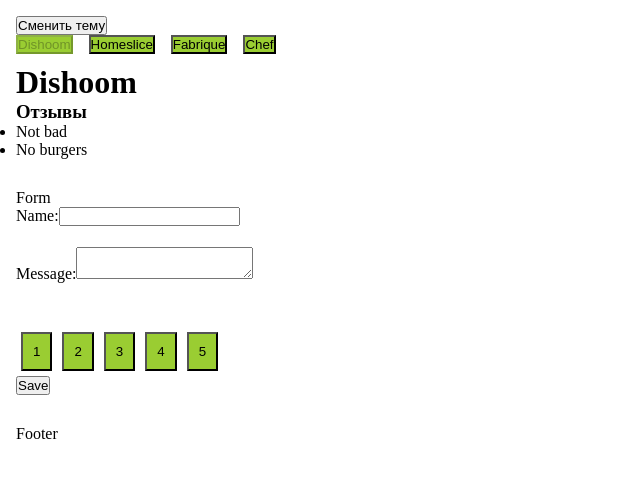
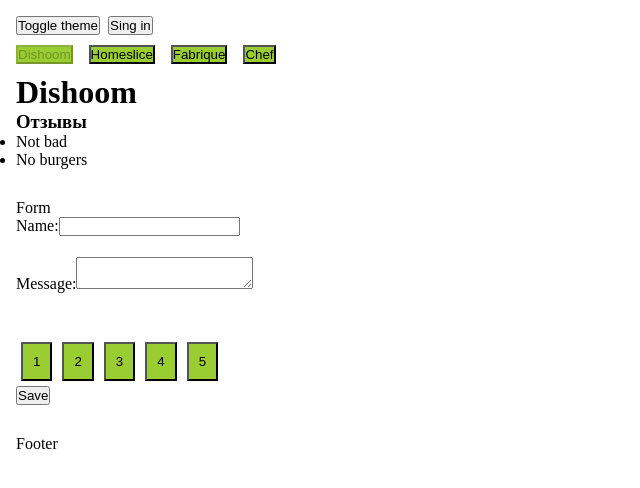
Before and after one commit to vladimirplyukhin89/NextEpisode, a React (Vite) app: page / in a window 1280 px wide. Shown: the top 488 px of the page, without its empty margins (0-640 px from the left). Built offline with nearby package versions, Linux system fonts and the light colour scheme.

Commit message:
feat: Add new context for authorized user

```diff
--- a/src/components/Header/component.jsx
+++ b/src/components/Header/component.jsx
@@ -1,15 +1,35 @@
 import { ThemeContext } from "../../context/theme.js";
 import { useContext } from 'react';
+import { AuthContext } from "../../context/user.js";
 
 export const Header = () => {
     const { changeTheme } = useContext(ThemeContext);
+    const { currentUser, setCurrentUser } = useContext(AuthContext);
 
     return (
-        <header>
+        <header style={{
+            display: 'flex',
+            gap: '0.5rem',
+            marginBottom: '10px',
+        }}>
             <button
                 type='button'
-                onClick={() => changeTheme()}
-            >Сменить тему</button>
+                onClick={changeTheme}
+            >Toggle theme</button>
+            {
+            currentUser?.name?.length
+                ?
+                <button
+                    type='button'
+                    onClick={() => setCurrentUser({name: ''})}
+                >{`${currentUser.name}, sign out`}</button>
+                :
+                <button
+                    type='button'
+                    onClick={() => setCurrentUser({name: 'John Doe'})}
+                >Sing in</button>
+            }
+
         </header>
     )
 }
--- a/src/components/Layout/component.jsx
+++ b/src/components/Layout/component.jsx
@@ -2,18 +2,22 @@
 import { Footer } from "../Footer/component.jsx";
 import { ThemeContext } from "../../context/theme.js";
 import { useTheme } from "../../hooks/useTheme.jsx";
+import { AuthContext } from "../../context/user.js";
+import { useState } from "react";
 
 export const Layout = ({ children }) => {
+    const [currentUser, setCurrentUser] = useState({ name: '' });
     const { theme, changeTheme  } = useTheme();
 
     return (
-        <ThemeContext.Provider value={{ theme, changeTheme}}>
+        <AuthContext.Provider value={{ currentUser, setCurrentUser }}>
+            <ThemeContext.Provider value={{ theme, changeTheme }}>
                 <div className='layout'>
                     <Header/>
                     {children}
                     <Footer/>
                 </div>
             </ThemeContext.Provider>
-
+        </AuthContext.Provider>
     )
 }
--- a/src/components/Menu/component.jsx
+++ b/src/components/Menu/component.jsx
@@ -1,7 +1,10 @@
 import { Dish } from "../Dish/component.jsx";
 import { Counter } from "../Counter/component.jsx";
+import { useContext } from "react";
+import { AuthContext } from "../../context/user.js";
 
 export const Menu = ({ menu }) => {
+    const { currentUser } = useContext(AuthContext);
     if (!menu) {
         return null
     }
@@ -15,7 +18,7 @@
                         {menu.map((item) => (
                             <li key={item.id}>
                                 {Boolean(item.name?.length) && <Dish name={item.name}/>}
-                                <Counter />
+                                {currentUser?.name?.length ? <Counter /> : null}
                             </li>
                         ))}
                     </ul>
--- a/src/components/Rating/component.jsx
+++ b/src/components/Rating/component.jsx
@@ -6,13 +6,17 @@
     const { theme } = useContext(ThemeContext);
 
     return (
-        <div style={{marginTop: '40px'}}>
+        <div style={{
+            marginTop: '40px',
+          }}>
             {createArray(totalRating).map((_, index) => (
                 <button
                     style={{
                         margin: '5px',
                         padding: '10px',
-                        backgroundColor: `${theme ? 'yellowgreen' : 'grey'}`}}
+                        backgroundColor: `${theme ? 'yellowgreen' : 'grey'}`,
+                        cursor: 'pointer'
+                        }}
                     disabled={value === index + 1}
                     key={index}
                     value={value}
--- a/src/components/RestaurantTabs/component.jsx
+++ b/src/components/RestaurantTabs/component.jsx
@@ -1,6 +1,9 @@
 import { Tab } from "../Tab/component.jsx";
+import { useContext } from "react";
+import { ThemeContext } from "../../context/theme.js";
 
 export const RestaurantsTabs = ({ restaurants, onTabClick, activeTabIndex  }) => {
+    const { theme } = useContext(ThemeContext);
 
     return (
         <div className='tabs'>
@@ -8,6 +11,7 @@
                 restaurants.map((restaurant, index) => (
                     <Tab
                         key={restaurant.id}
+                        theme={theme}
                         title={restaurant.name}
                         onClick={() => onTabClick(index)}
                         isActive={activeTabIndex === index}
--- a/src/components/Tab/component.jsx
+++ b/src/components/Tab/component.jsx
@@ -1,12 +1,9 @@
-import { useContext } from "react";
-import { ThemeContext } from "../../context/theme.js";
-
-export const Tab = ({ title, onClick, isActive }) => {
-    const { theme } = useContext(ThemeContext);
-
+export const Tab = ({ theme, title, onClick, isActive }) => {
     return (
         <button
-            style={{ backgroundColor: `${theme ? 'yellowgreen' : 'grey'}`}}
+            style={{
+                backgroundColor: `${theme ? 'yellowgreen' : 'grey'}`,
+                cursor: 'pointer'}}
             onClick={onClick}
             disabled={isActive}>
             {title}
--- a/src/context/theme.js
+++ b/src/context/theme.js
@@ -1,3 +1,3 @@
 import { createContext } from "react";
 
-export const ThemeContext = createContext(true);
+export const ThemeContext = createContext(null);
--- /dev/null
+++ b/src/context/user.js
@@ -0,0 +1,3 @@
+import { createContext } from "react";
+
+export const AuthContext = createContext(null)
```
Lines whose indentation alone changed are shown as unchanged.
